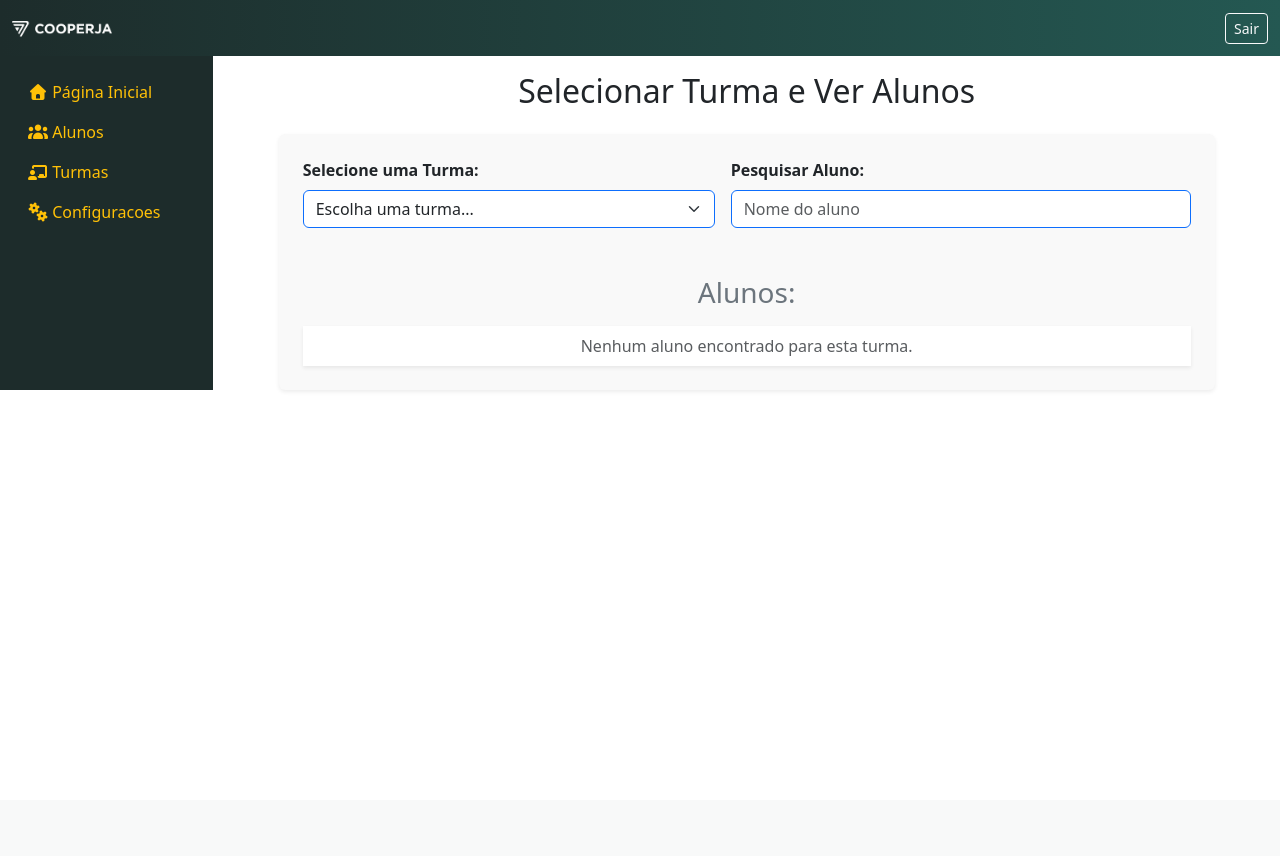
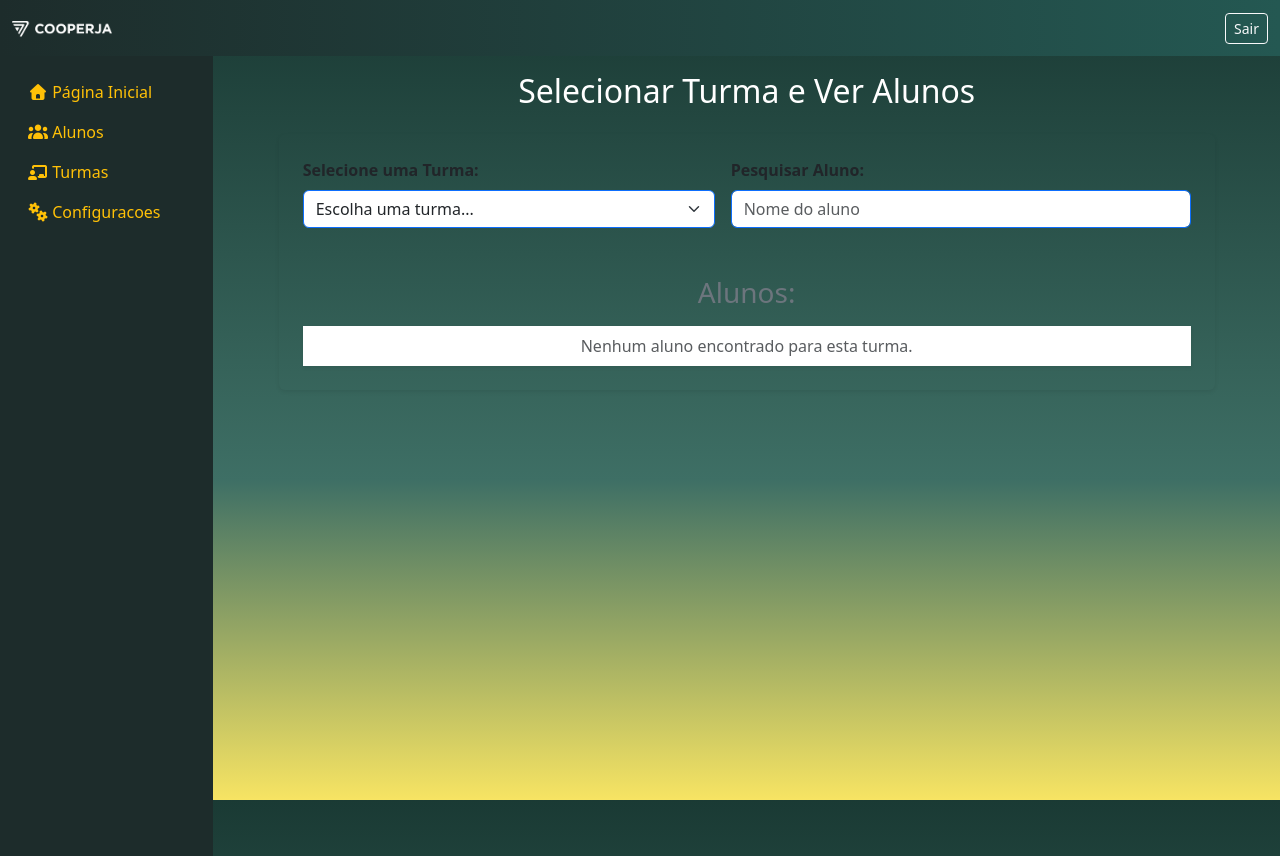
Before and after one commit to andreimeneghel/trabalho-cooperja, a PHP site: the page made by php/blog/templates/site/views/alunos.php in a window 1280 px wide. Before the commit the page ends 390 px from the top, so only its background shows below. Run offline with PHP 8.4, Linux system fonts and the light colour scheme; the template is opened without the code that fills it, so the values that code supplies are empty; the visitor is signed in with stand-in values (Sample User, id 1).

Commit message:
aluno ta certu

```diff
--- /dev/null
+++ b/php/blog/templates/site/assets/css/alunos.css
@@ -0,0 +1,7 @@
+body {
+    background: linear-gradient(to bottom, #1a3a34, #3e6f65 60%, #f7e463);
+    height: 100vh;
+    margin: 0;
+    display: flex;
+    flex-direction: column;
+}
--- a/php/blog/templates/site/views/alunos.php
+++ b/php/blog/templates/site/views/alunos.php
@@ -54,6 +54,7 @@ if (isset($_GET['turma_id'])) {
     <meta charset="UTF-8">
     <meta name="viewport" content="width=device-width, initial-scale=1.0">
     <title>Lista de Alunos</title>
+    <link rel="stylesheet" href="/templates/site/assets/css/alunos.css">
     <link href="https://cdn.jsdelivr.net/npm/bootstrap@5.3.0-alpha1/dist/css/bootstrap.min.css" rel="stylesheet">
     <link href="https://cdn.jsdelivr.net/npm/@fortawesome/fontawesome-free/css/all.min.css" rel="stylesheet">
     <script src="https://code.jquery.com/jquery-3.6.0.min.js"></script>
@@ -62,16 +63,16 @@ if (isset($_GET['turma_id'])) {
 <body>
 
     <?php include 'header.php'; ?>
-    <div class="row m-0">
+    <div class="row m-0" style="min-height: 100vh">
 
         <?php include 'sidebar.php'; ?>
 
-        <div class="container mt-3 col-9">
-            <h2 class="mb-4 text-dark text-center">Selecionar Turma e Ver Alunos</h2>
+        <div class="container mt-3 col-9 ">
+            <h2 class="mb-4 text-white text-center">Selecionar Turma e Ver Alunos</h2>
 
-            <div class="main-container p-4 rounded shadow-sm" style="background-color: #f9f9f9;">
+            <div class="main-container p-4 rounded shadow-sm">
                 <div class="search-container">
-                    <form method="GET" action="" class="d-flex flex-wrap gap-3 align-items-end">
+                    <form method="GET" action="" class="d-flex  gap-3 align-items-end">
                         <div class="flex-grow-1">
                             <label for="turmaSelect" class="form-label fw-bold">Selecione uma Turma:</label>
                             <select class="form-select border-primary" name="turma_id" id="turmaSelect" onchange="this.form.submit()">
@@ -103,9 +104,10 @@ if (isset($_GET['turma_id'])) {
                     </ul>
                 </div>
             </div>
-        </div>
+
         <script src="https://cdn.jsdelivr.net/npm/bootstrap@5.3.3/dist/js/bootstrap.bundle.min.js"></script>
     </div>
+</div>
 </body>
 
 
```
